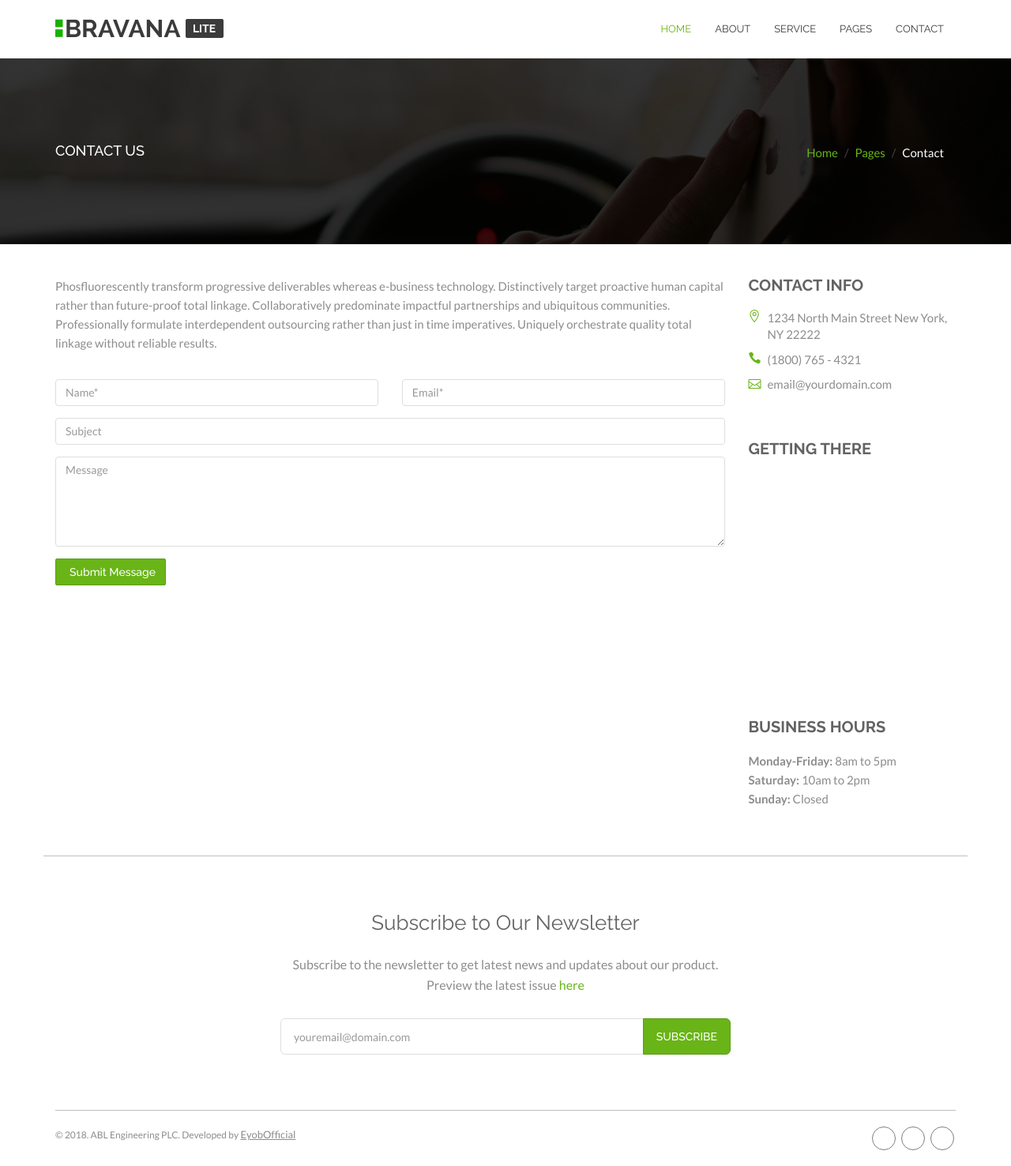
After one commit to eyobofficial/abl-site, a Django app: page /pages/p-1/contact/ in a window 1280 px wide. The commit adds this page. Shown: the whole page at 79% size. Run offline with Django 3.2, Linux system fonts and the light colour scheme; a map, chart or similar area stays blank; some libraries are stand-ins or nearby versions.

Commit message:
Create contact.html template for proposal-1

```diff
--- a/pages/templates/p1/about.html
+++ b/pages/templates/p1/about.html
@@ -11,7 +11,6 @@
             <li><a href="#">Home</a></li>
             <li><a href="#">Pages</a></li>
             <li><a href="#">About</a></li>
-            <li class="active">About Us</li>
         </ol>
     </div>
 </div>
--- /dev/null
+++ b/pages/templates/p1/contact.html
@@ -0,0 +1,90 @@
+{% extends 'base1.html' %}
+{% load static %}
+
+{% block content %}
+<!-- PAGE HEADER WITH BACKGROUND IMAGE -->
+<div id="page-header-contact" class="page-header has-background-image">
+    <div class="overlay"></div>
+    <div class="container">
+        <h1 class="page-title">CONTACT US</h1>
+        <ol class="breadcrumb link-accent">
+            <li><a href="#">Home</a></li>
+            <li><a href="#">Pages</a></li>
+            <li class="active">Contact</li>
+        </ol>
+    </div>
+</div>
+<!-- END PAGE HEADER WITH BACKGROUND IMAGE -->
+<!-- PAGE CONTENT -->
+<div class="page-content no-margin-bottom">
+    <div class="container">
+        <div class="row">
+            <div class="col-md-9">
+                <p>Phosfluorescently transform progressive deliverables whereas e-business technology. Distinctively target proactive human capital rather than future-proof total linkage. Collaboratively predominate impactful partnerships and ubiquitous communities. Professionally formulate interdependent outsourcing rather than just in time imperatives. Uniquely orchestrate quality total linkage without reliable results.</p>
+                <br>
+                <form method="post" id="contact-form" class="form-horizontal">
+                    <div class="row">
+                        <div class="col-sm-6">
+                            <div class="form-group">
+                                <label for="contact-name" class="control-label sr-only">Name</label>
+                                <input type="text" class="form-control" id="contact-name" name="name" placeholder="Name*" required>
+                            </div>
+                        </div>
+                        <div class="col-sm-6">
+                            <div class="form-group">
+                                <label for="contact-email" class="control-label sr-only">Email</label>
+                                <input type="email" class="form-control" id="contact-email" name="email" placeholder="Email*" required>
+                            </div>
+                        </div>
+                    </div>
+                    <div class="form-group">
+                        <label for="contact-subject" class="control-label sr-only">Subject</label>
+                        <div class="col-sm-12">
+                            <input type="text" class="form-control" id="contact-subject" name="subject" placeholder="Subject">
+                        </div>
+                    </div>
+                    <div class="form-group">
+                        <label for="contact-message" class="control-label sr-only">Message</label>
+                        <div class="col-sm-12">
+                            <textarea class="form-control" id="contact-message" name="message" rows="5" cols="30" placeholder="Message" required></textarea>
+                        </div>
+                    </div>
+                    <div class="form-group">
+                        <div class="col-sm-12">
+                            <button id="submit-button" type="submit" class="btn btn-primary"><i class="fa loading-icon"></i> <span>Submit Message</span></button>
+                        </div>
+                    </div>
+                    <input type="hidden" name="msg-submitted" id="msg-submitted" value="true">
+                </form>
+            </div>
+            <div class="col-md-3">
+                <div class="sidebar">
+                    <div class="widget">
+                        <h4 class="widget-title">CONTACT INFO</h4>
+                        <address class="contact-info">
+                            <p><i class="icon icon_pin_alt ico-styled text-primary"></i> 1234 North Main Street New York, NY 22222</p>
+                            <p><i class="icon icon_phone ico-styled text-primary"></i> (1800) 765 - 4321</p>
+                            <p><i class="icon icon_mail_alt ico-styled text-primary"></i> email@yourdomain.com</p>
+                        </address>
+                    </div>
+                    <div class="widget">
+                        <h4 class="widget-title">GETTING THERE</h4>
+                        <div class="google-map-sidebar">
+                            <div id="custom-map-canvas"></div>
+                        </div>
+                    </div>
+                    <div class="widget">
+                        <h4 class="widget-title">BUSINESS HOURS</h4>
+                        <ul class="list-unstyled">
+                            <li><strong>Monday-Friday: </strong> 8am to 5pm</li>
+                            <li><strong>Saturday: </strong> 10am to 2pm</li>
+                            <li><strong>Sunday: </strong> Closed</li>
+                        </ul>
+                    </div>
+                </div>
+            </div>
+        </div>
+    </div>
+</div>
+<!-- END PAGE CONTENT -->
+{% endblock content %}
--- a/pages/templates/p1/service.html
+++ b/pages/templates/p1/service.html
@@ -11,7 +11,6 @@
             <li><a href="#">Home</a></li>
             <li><a href="#">Pages</a></li>
             <li><a href="#">Services</a></li>
-            <li class="active">Our Services</li>
         </ol>
     </div>
 </div>
```
